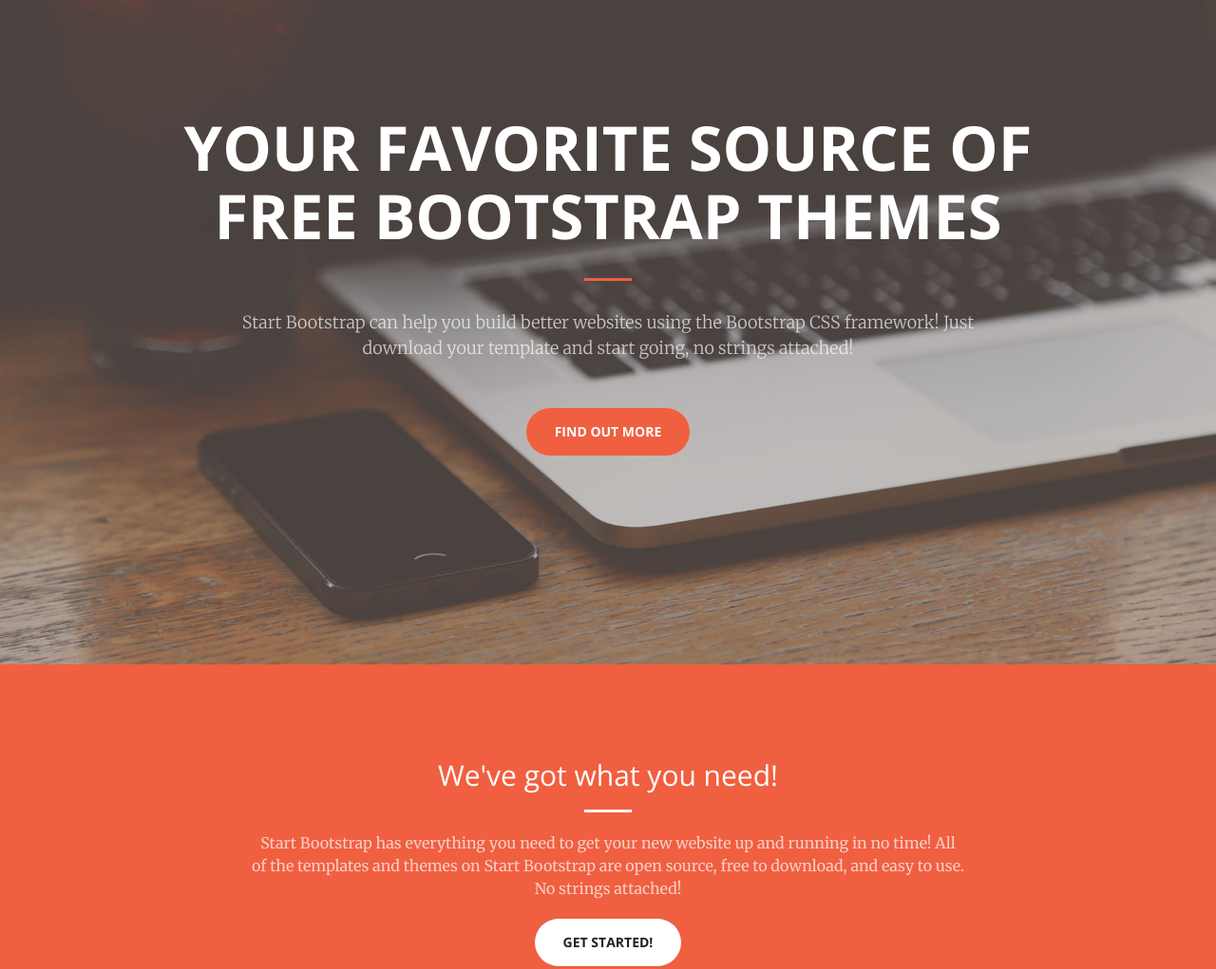
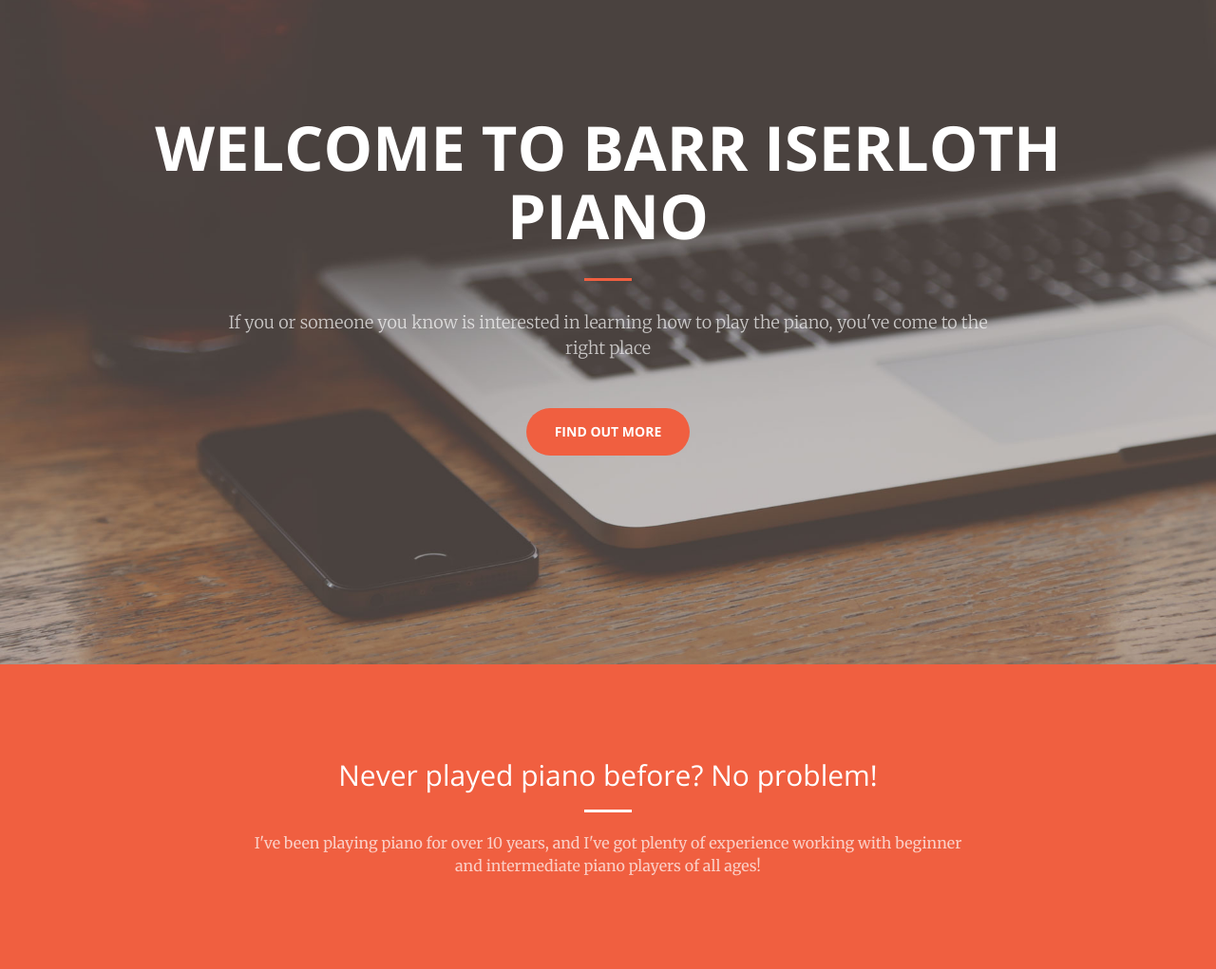
Before and after one commit to barriserloth/barriserloth.github.io, a plain HTML site: page index.html in a window 1280 px wide. Shown: the part 100-1121 px from the top of the page at 95% size. Drawn offline with nearby package versions, Linux system fonts and the light colour scheme.

Commit message:
First website change

```diff
--- a/index.html
+++ b/index.html
@@ -9,7 +9,7 @@
     <meta name="description" content="">
     <meta name="author" content="">
 
-    <title>Creative - Start Bootstrap Theme</title>
+    <title>Barr Iserloth Piano</title>
 
     <!-- Bootstrap Core CSS -->
     <link rel="stylesheet" href="css/bootstrap.min.css" type="text/css">
@@ -74,9 +74,9 @@
     <header>
         <div class="header-content">
             <div class="header-content-inner">
-                <h1>Your Favorite Source of Free Bootstrap Themes</h1>
+                <h1>Welcome to Barr Iserloth Piano</h1>
                 <hr>
-                <p>Start Bootstrap can help you build better websites using the Bootstrap CSS framework! Just download your template and start going, no strings attached!</p>
+                <p>If you or someone you know is interested in learning how to play the piano, you've come to the right place</p>
                 <a href="#about" class="btn btn-primary btn-xl page-scroll">Find Out More</a>
             </div>
         </div>
@@ -86,11 +86,9 @@
         <div class="container">
             <div class="row">
                 <div class="col-lg-8 col-lg-offset-2 text-center">
-                    <h2 class="section-heading">We've got what you need!</h2>
+                    <h2 class="section-heading">Never played piano before? No problem!</h2>
                     <hr class="light">
-                    <p class="text-faded">Start Bootstrap has everything you need to get your new website up and running in no time! All of the templates and themes on Start Bootstrap are open source, free to download, and easy to use. No strings attached!</p>
-                    <a href="#" class="btn btn-default btn-xl">Get Started!</a>
-                </div>
+                    <p class="text-faded">I've been playing piano for over 10 years, and I've got plenty of experience working with beginner and intermediate piano players of all ages!</p>
             </div>
         </div>
     </section>
```
